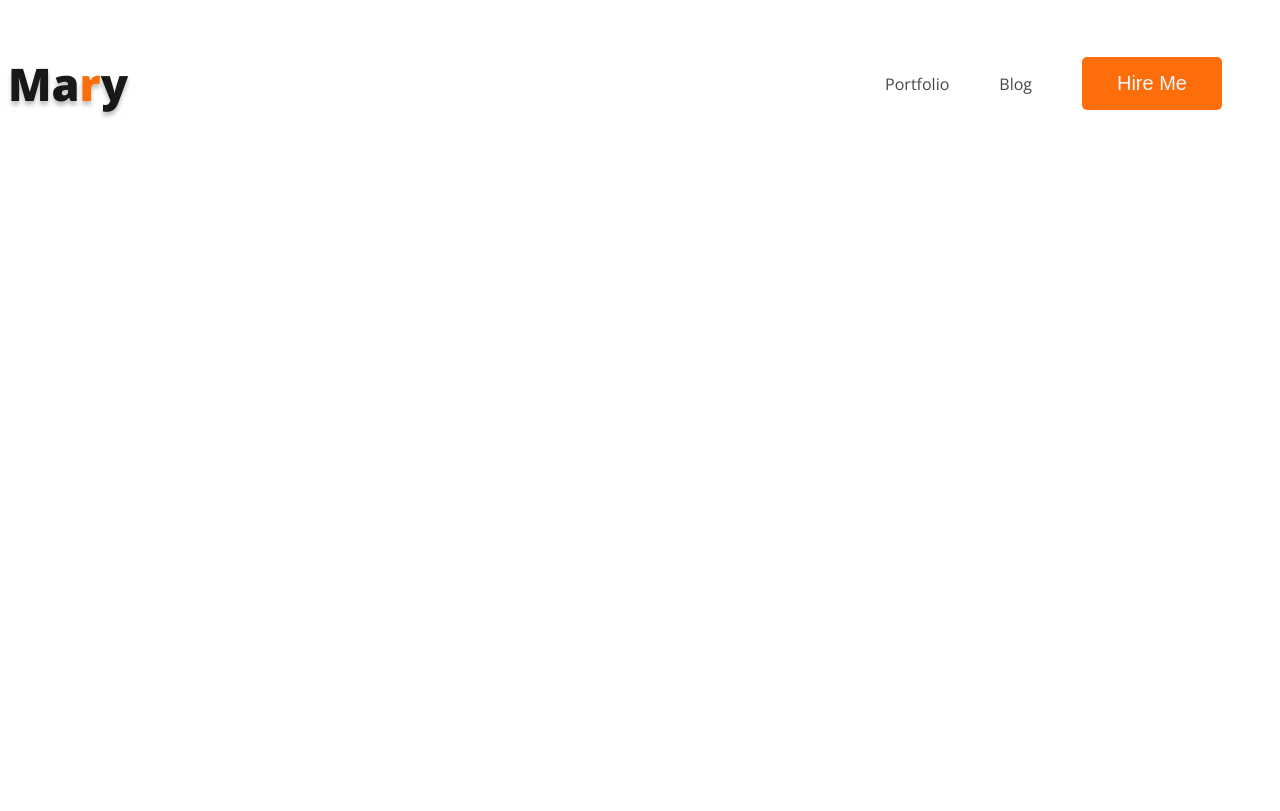
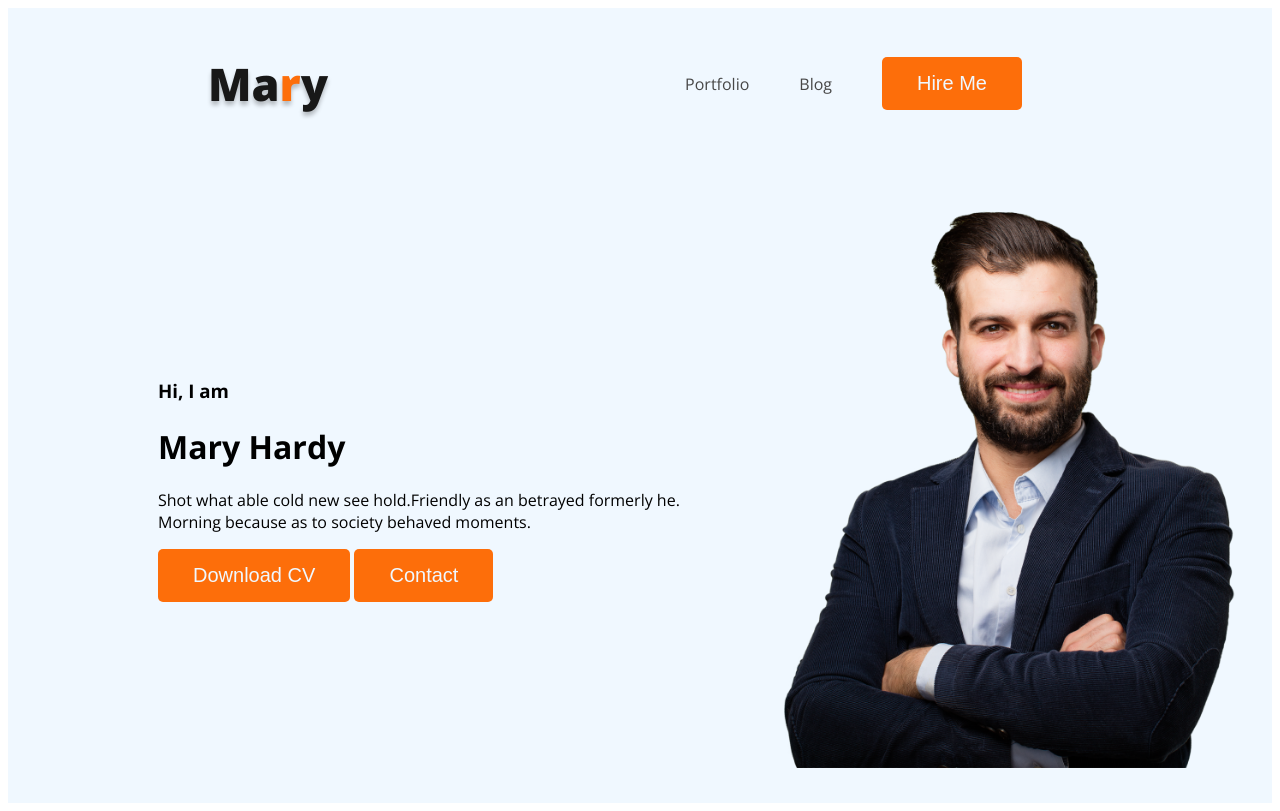
Before and after one commit to googlekeep/myportfolio, a plain HTML site: page index.html in a window 1280 px wide. Drawn offline with nearby package versions, Linux system fonts and the light colour scheme.

Commit message:
banner working

```diff
--- a/index.html
+++ b/index.html
@@ -13,7 +13,7 @@
     <link rel="stylesheet" href="styles/portfolio.css" />
   </head>
   <body>
-    <header>
+    <header class="header">
       <nav>
         <h3 class="nav-titel">Ma<span class="navt-titel-r">r</span>y</h3>
         <ul>
@@ -22,6 +22,21 @@
           <li><button class="btn-primary">Hire Me</button></li>
         </ul>
       </nav>
+      <div class="banner">
+        <div>
+          <h3 class="banner-gitting">Hi, I am</h3>
+          <h1 class="banner-titel">Mary Hardy</h1>
+          <p>
+            Shot what able cold new see hold.Friendly as an betrayed formerly
+            he. Morning because as to society behaved moments.
+          </p>
+          <button class="btn-primary">Download CV</button>
+          <button class="btn-primary">Contact</button>
+        </div>
+        <div>
+          <img class="profile-picture" src="/images/hardy.png" alt="" />
+        </div>
+      </div>
     </header>
     <main></main>
     <footer></footer>
--- a/styles/portfolio.css
+++ b/styles/portfolio.css
@@ -6,6 +6,7 @@ nav{
     display: flex;
     justify-content: space-between;
     align-items: center;
+    margin: 0px 200px;
 }
 .nav-titel{
     color: var(--dark-01, #181818);
@@ -42,3 +43,16 @@ nav  a{
     text-decoration: none;
     color:#474747;
 }
+
+/* header style */
+.header{
+    background-color: aliceblue;
+}
+.banner{
+    padding: 30px 30px 30px 150px;
+    display: flex;
+    align-items: center;
+}
+.profile-picture{
+    width: 500px;
+}
```
Also changed, not shown: images/developer.png (added), images/hardy.png (added), images/header_bg.png (added), images/icons/facebook.png (added), images/icons/insta.png (added), images/icons/js.png (added), images/icons/mongo.png (added), images/icons/nodejs.png (added), images/icons/react.png (added), images/icons/twitter.png (added).
